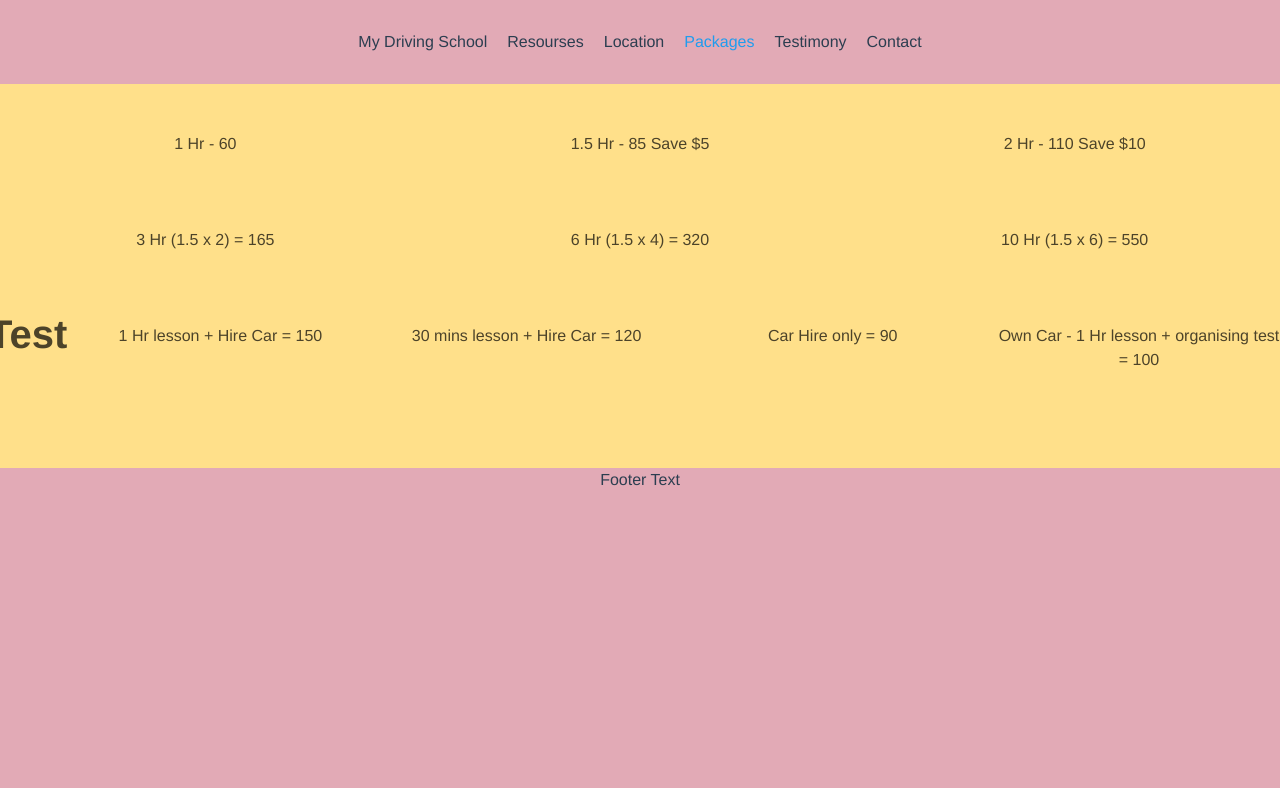
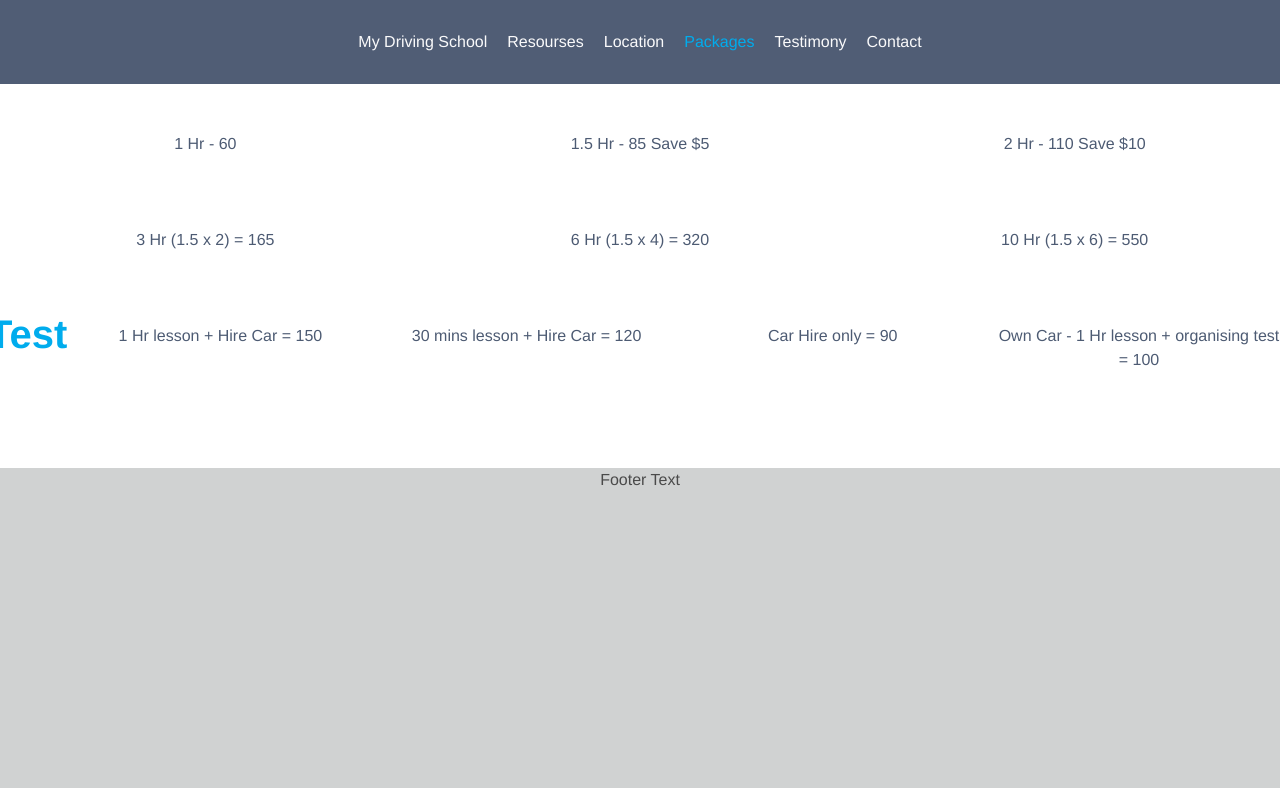
Before and after one commit to NarrowGate/md-client, a Vue app: page /packages in a window 1280 px wide. Built offline with nearby package versions, Linux system fonts and the light colour scheme.

Commit message:
add theme

```diff
--- a/src/App.vue
+++ b/src/App.vue
@@ -1,6 +1,6 @@
 <template>
   <div class="columns">
-    <div id="app" class="column">
+    <div id="app" class="column mantra">
       <div id="nav">
         <ul>
           <router-link tag="li" to="/">My Driving School</router-link>
@@ -27,7 +27,7 @@ html, body {
 }
 
 body {
-  background: #e2aab6;
+  background: #d0d2d2;
 }
 
 #app {
@@ -35,10 +35,10 @@ body {
   -webkit-font-smoothing: antialiased;
   -moz-osx-font-smoothing: grayscale;
   text-align: center;
-  color: #2c3e50;
 }
 #nav {
   padding: 30px;
+  background: #505d75;
   a {
     font-weight: bold;
     color: #2c3e50;
@@ -47,14 +47,26 @@ body {
     display: inline-block;
     cursor: pointer;
     padding: 0 10px;
+    color:#fafafb;
 
     &:hover {
-      color: #209cee;
+      color: #9c9693;
     }
 
     &.router-link-exact-active {
-      color: #209cee;
+      color: #00aced;
     }
   }
 }
+
+.is-mantra {
+  background:#ffffff;
+  color:#4d5b73;
+}
+
+.mantra {
+  .title {
+    color: #00aced;
+  }
+}
 </style>
--- a/src/views/Home.vue
+++ b/src/views/Home.vue
@@ -1,6 +1,6 @@
 <template>
 
-    <section class="home hero is-info is-small">
+    <section class="home hero is-mantra is-small">
       <div class="hero-body">
         <div class="container has-text-centered">
           <p class="title">
@@ -28,4 +28,6 @@
 export default {
   name: 'home'
 }
+
+// https://www.behance.net/gallery/70699475/Aunited-United-states-history-Web-site
 </script>
--- a/src/views/Location.vue
+++ b/src/views/Location.vue
@@ -1,5 +1,5 @@
 <template>
-    <section class="location columns hero is-danger is-small">
+    <section class="location columns hero is-mantra is-small">
         <div class="column">
             <br><br><br><br><br><br>
         </div>
--- a/src/views/Packages.vue
+++ b/src/views/Packages.vue
@@ -1,5 +1,5 @@
 <template>
-    <section class="hero is-warning is-small">
+    <section class="hero is-mantra is-small">
         <br><br>
         <div class="columns">
             <div class="column">1 Hr - 60</div>
--- a/src/views/Resources.vue
+++ b/src/views/Resources.vue
@@ -1,5 +1,5 @@
 <template>
-    <section class="columns hero is-warning is-small">
+    <section class="columns hero is-mantra is-small">
         <div class="column">
             <br><br><br><br><br><br>
         </div>
--- a/src/views/Testimony.vue
+++ b/src/views/Testimony.vue
@@ -1,5 +1,5 @@
 <template>
-    <section class="columns hero is-small is-primary">
+    <section class="columns hero is-small is-mantra">
         <div class="column">
             <br><br><br><br><br><br>
         </div>
```
